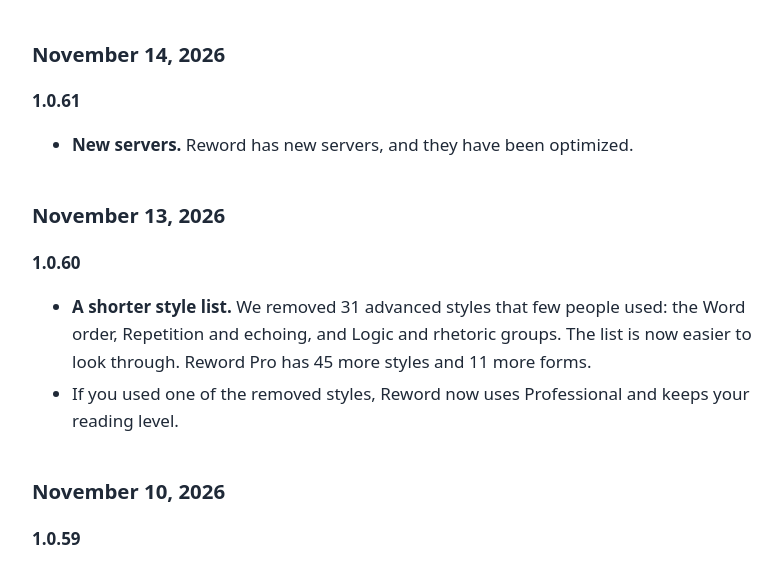
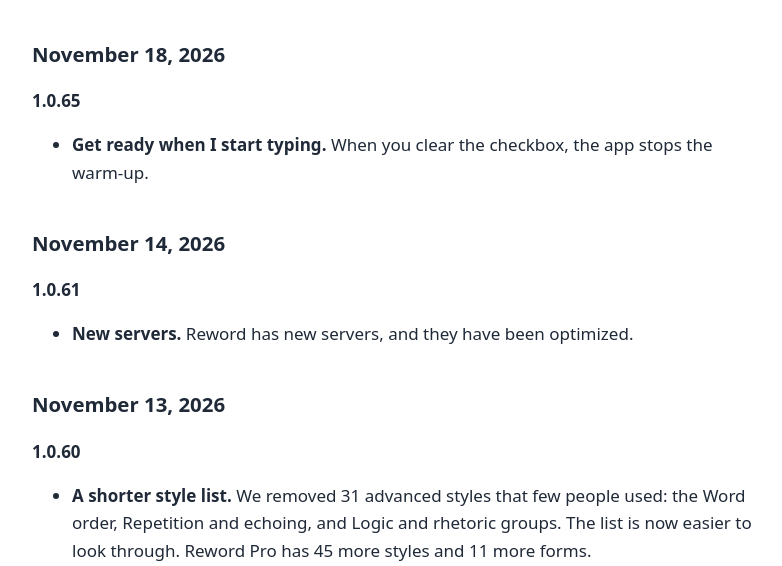
Before and after one commit to rewordmessages/rewordmessages.github.io, a plain HTML site: page whats-new.html in a window 1280 px wide. Shown: the part 180-746 px from the top of the page, without its empty margins (248-1030 px from the left). Drawn offline with Linux system fonts and the light colour scheme.

Commit message:
What's new 1.0.65: warm-up checkbox

```diff
--- a/whats-new.html
+++ b/whats-new.html
@@ -31,6 +31,12 @@
 <p><a href="./">← Reword</a> · <a href="how-to.html">How to use Reword</a></p>
 <h1>What’s new in Reword</h1>
 <p class="date">Updated November 14, 2026</p>
+
+<h2>November 18, 2026</h2>
+<p><strong>1.0.65</strong></p>
+<ul>
+  <li><strong>Get ready when I start typing.</strong> When you clear the checkbox, the app stops the warm-up.</li>
+</ul>
 
 <h2>November 14, 2026</h2>
 <p><strong>1.0.61</strong></p>
```
